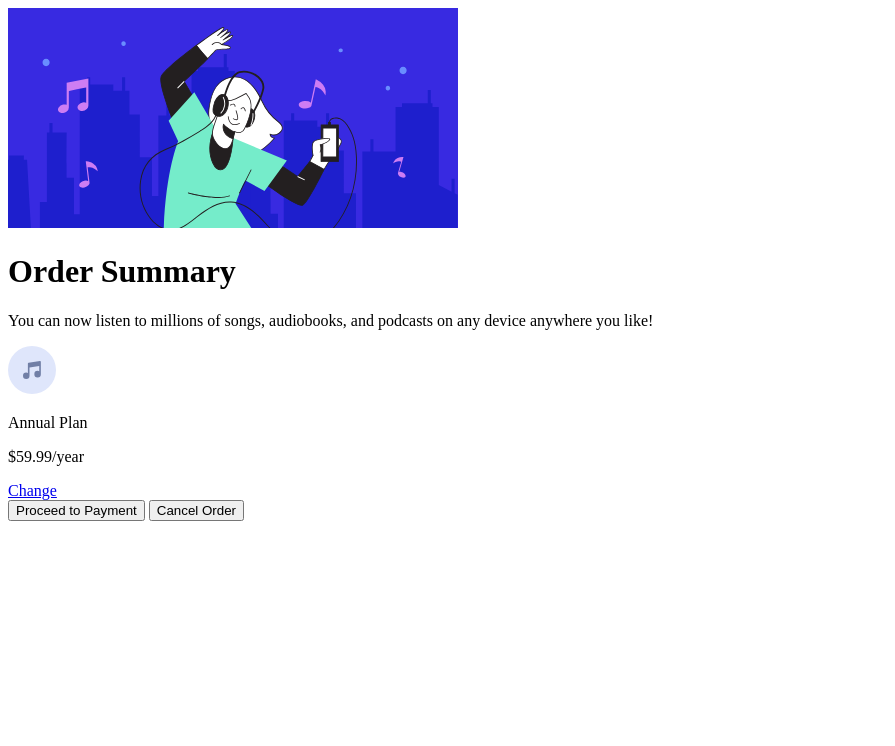
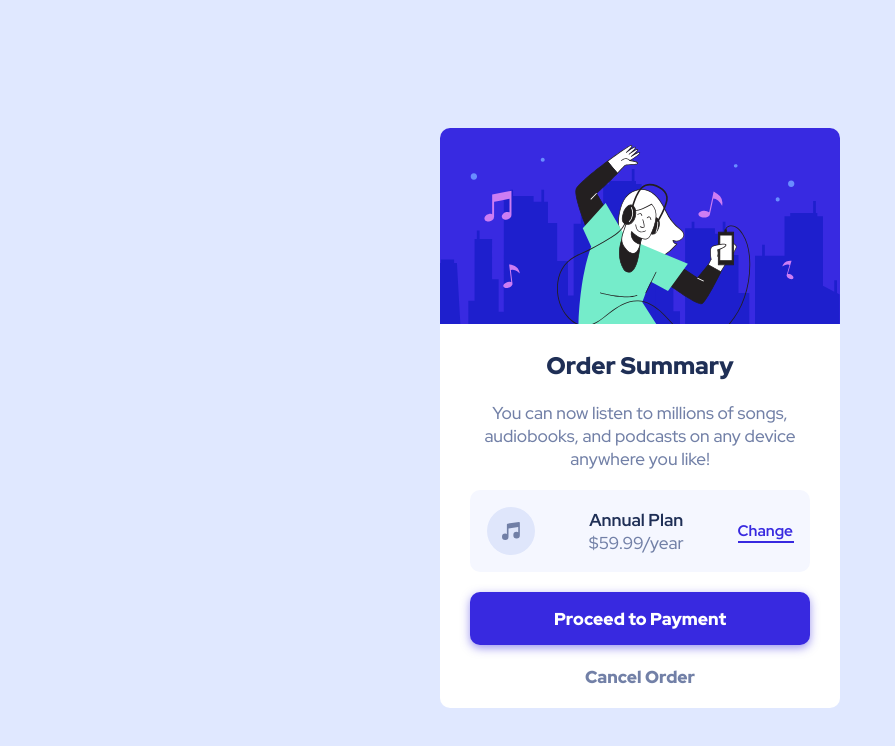
Before and after one commit to Tagvi-s-frontend-mentor-challenges/order-summary-component-main, a plain HTML site: page index.html in a window 1280 px wide. Shown: the whole page, without its empty margins (0-895 px from the left). Drawn offline with Linux system fonts and the light colour scheme.

Commit message:
💄 Added styles.css

```diff
--- a/index.html
+++ b/index.html
@@ -10,16 +10,22 @@
       href="./images/favicon-32x32.png"
     />
     <title>Frontend Mentor | Order summary card</title>
+    <link rel="stylesheet" href="styles.css" />
   </head>
   <body>
     <main>
-      <img src="images/illustration-hero.svg" alt="A girl listening to music" />
+      <img
+        src="images/illustration-hero.svg"
+        alt="A girl listening to music"
+        class="hero"
+      />
+      <div class="main-content">
         <header>
           <h1>Order Summary</h1>
         </header>
         <p>
-        You can now listen to millions of songs, audiobooks, and podcasts on any
-        device anywhere you like!
+          You can now listen to millions of songs, audiobooks, and podcasts on
+          any device anywhere you like!
         </p>
         <div class="plan">
           <img src="images/icon-music.svg" aria-hidden="true" alt="" />
@@ -29,8 +35,9 @@
           </div>
           <a href="#">Change</a>
         </div>
-      <button>Proceed to Payment</button>
-      <button>Cancel Order</button>
+        <button class="proceed">Proceed to Payment</button>
+        <button class="cancel">Cancel Order</button>
+      </div>
     </main>
   </body>
 </html>
--- /dev/null
+++ b/styles.css
@@ -0,0 +1,127 @@
+@import url("https://fonts.googleapis.com/css2?family=Red+Hat+Display:wght@500;700;900&display=swap");
+*,
+*::before,
+*::after {
+  margin: 0;
+  padding: 0;
+  box-sizing: border-box;
+}
+:root {
+  font-size: 100%;
+}
+::selection {
+  color: white;
+  background-color: hsl(245, 75%, 52%);
+}
+body {
+  font-family: "Red Hat Display", sans-serif;
+  background-color: hsl(225, 100%, 94%);
+  padding: 10vw;
+  min-height: 100vh;
+  display: grid;
+  place-items: center;
+}
+main {
+  background-color: white;
+  width: 100%;
+  border-radius: 10px;
+  overflow: hidden;
+  position: relative;
+  max-width: 400px;
+}
+.hero {
+  width: 100%;
+  margin-bottom: 20px;
+}
+.main-content {
+  display: flex;
+  flex-direction: column;
+  align-items: center;
+  gap: 20px;
+  padding: 0 7.5%;
+}
+h1 {
+  font-size: 1.25rem;
+  font-weight: 900;
+  color: hsl(223, 47%, 23%);
+}
+.main-content p {
+  text-align: center;
+  max-width: 30ch;
+  font-size: 0.9rem;
+  color: hsl(224, 23%, 55%);
+}
+.plan {
+  display: flex;
+  background-color: hsl(225, 100%, 98%);
+  padding: 5%;
+  border-radius: 10px;
+  gap: 20px;
+  align-items: center;
+  justify-content: space-between;
+  width: 100%;
+}
+.text p:nth-child(1) {
+  color: hsl(223, 47%, 23%);
+  font-weight: 700;
+}
+.plan a {
+  font-size: 0.8rem;
+  font-weight: 700;
+  color: hsl(245, 75%, 52%);
+  text-decoration: none;
+  position: relative;
+}
+.plan a::before {
+  content: "";
+  position: absolute;
+  bottom: -2px;
+  left: 0;
+  width: 100%;
+  height: 0.1rem;
+  background-color: hsl(245, 75%, 52%);
+  transform-origin: top left;
+  transition: transform 0.2s linear;
+  will-change: transform;
+}
+.plan a:hover {
+  color: hsla(245, 75%, 52%, 0.8);
+}
+.plan a:hover::before {
+  transform: scaleX(0);
+}
+button {
+  font-family: "Red Hat Display", sans-serif;
+  cursor: pointer;
+  font-size: 0.9rem;
+}
+.proceed {
+  background-color: hsl(245, 75%, 52%);
+  color: white;
+  font-weight: 900;
+  width: 100%;
+  padding: 15px;
+  border-radius: 10px;
+  border: none;
+  box-shadow: 0 3px 10px hsla(245, 75%, 52%, 0.5);
+  transition: background-color 0.2s linear;
+}
+.proceed:hover {
+  background-color: hsla(245, 75%, 52%, 0.8);
+}
+.cancel {
+  color: hsl(224, 23%, 55%);
+  background-color: transparent;
+  border: none;
+  font-weight: 900;
+  margin-bottom: 20px;
+  transition: color 0.2s linear;
+}
+.cancel:hover {
+  color: hsl(223, 47%, 23%);
+}
+@media screen and (min-width: 1000px) {
+  :root {
+    font-size: 120%;
+  }
+}
```
Lines whose indentation alone changed are shown as unchanged.
